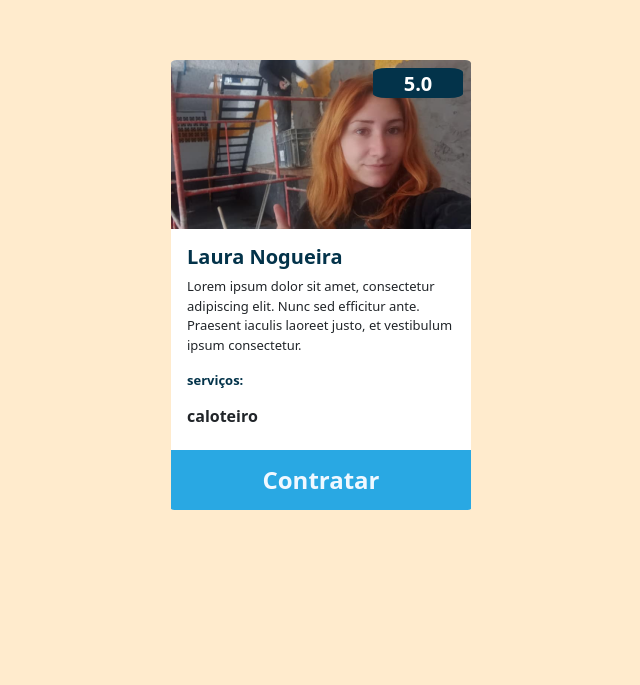
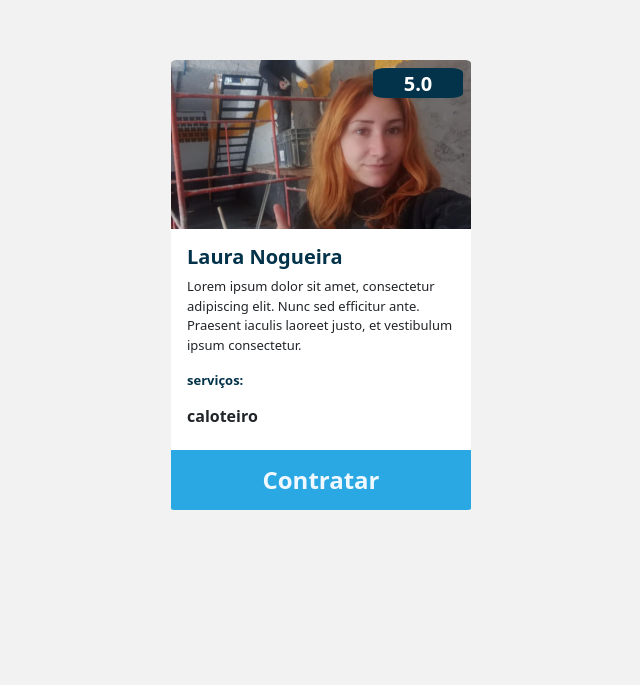
Before and after one commit to MaoNaObraa/MaoNaObra, a React (Vite) app: page / in a window 1280 px wide. Shown: the part 115-800 px from the top of the page, without its empty margins (319-959 px from the left). Built offline with nearby package versions, Linux system fonts and the light colour scheme; grey boxes are pictures that could not be loaded.

Commit message:
Delet main

```diff
--- a/src/components/prestadorServico/PrestadorServico.css
+++ b/src/components/prestadorServico/PrestadorServico.css
@@ -23,9 +23,7 @@ border-radius: 15%;
     font-weight:  bold ;
     color: white;
 }
-main{
-    background-color:blanchedalmond;
-}
+
 #Nome{
     color: #03334A;
     font-weight: bold;
```
